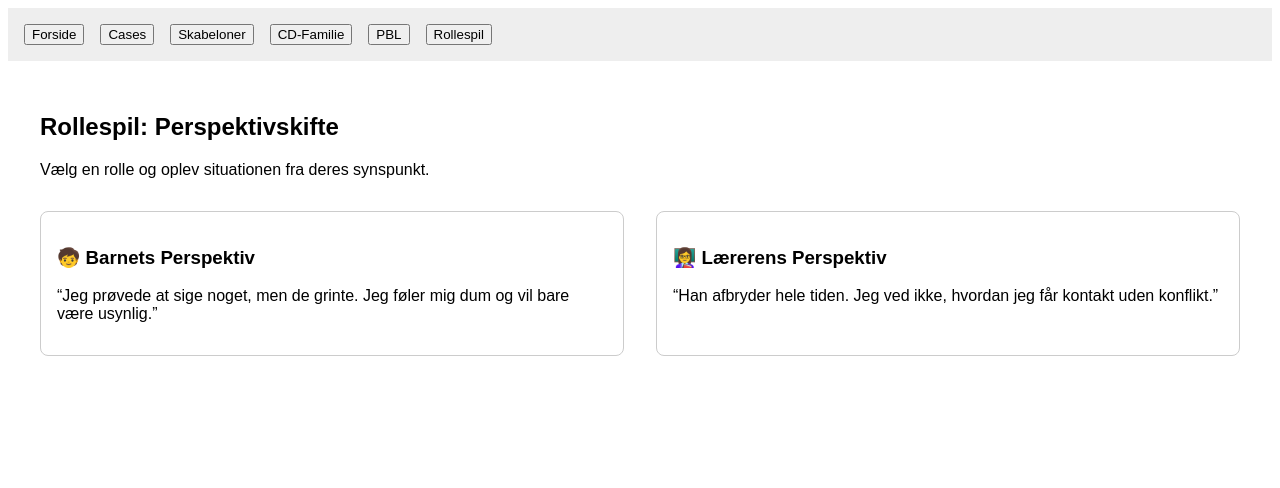
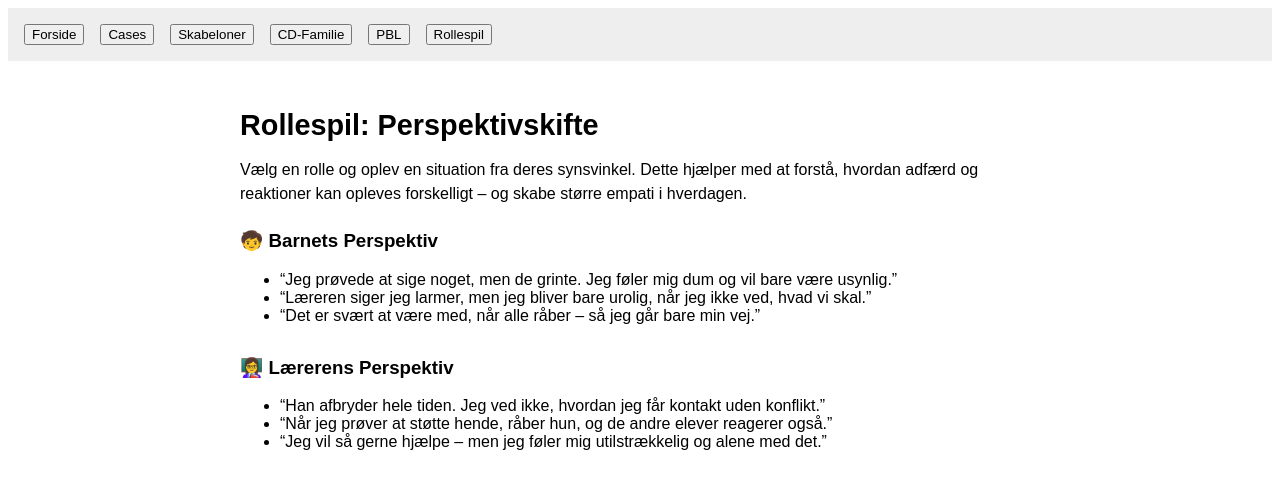
Before and after one commit to howandt/cdai-site, a React (Vite) app: page / in a window 1280 px wide. Both pictures are taken after a click on the button "Rollespil". Shown: the top 488 px of the page. Built offline with nearby package versions, Linux system fonts and the light colour scheme.

Commit message:
Update RoleplayPerspective.jsx

```diff
--- a/src/components/RoleplayPerspective.jsx
+++ b/src/components/RoleplayPerspective.jsx
@@ -2,20 +2,28 @@ import React from "react";
 
 const RoleplayPerspective = () => {
   return (
-    <div style={{ padding: "2rem", fontFamily: "sans-serif" }}>
-      <h2>Rollespil: Perspektivskifte</h2>
-      <p>Vælg en rolle og oplev situationen fra deres synspunkt.</p>
+    <div style={{ padding: "1.5rem", fontFamily: "sans-serif", maxWidth: "800px", margin: "0 auto" }}>
+      <h2 style={{ fontSize: "1.8rem", marginBottom: "1rem" }}>Rollespil: Perspektivskifte</h2>
+      <p style={{ marginBottom: "1.5rem", fontSize: "1rem", lineHeight: "1.5" }}>
+        Vælg en rolle og oplev en situation fra deres synsvinkel. Dette hjælper med at forstå, hvordan adfærd og reaktioner kan opleves forskelligt – og skabe større empati i hverdagen.
+      </p>
 
-      <div style={{ display: "flex", gap: "2rem", marginTop: "2rem" }}>
-        <div style={{ border: "1px solid #ccc", padding: "1rem", borderRadius: "8px", flex: 1 }}>
-          <h3>🧒 Barnets Perspektiv</h3>
-          <p>“Jeg prøvede at sige noget, men de grinte. Jeg føler mig dum og vil bare være usynlig.”</p>
-        </div>
+      <div style={{ marginBottom: "2rem" }}>
+        <h3>🧒 Barnets Perspektiv</h3>
+        <ul>
+          <li>“Jeg prøvede at sige noget, men de grinte. Jeg føler mig dum og vil bare være usynlig.”</li>
+          <li>“Læreren siger jeg larmer, men jeg bliver bare urolig, når jeg ikke ved, hvad vi skal.”</li>
+          <li>“Det er svært at være med, når alle råber – så jeg går bare min vej.”</li>
+        </ul>
+      </div>
 
-        <div style={{ border: "1px solid #ccc", padding: "1rem", borderRadius: "8px", flex: 1 }}>
-          <h3>👩‍🏫 Lærerens Perspektiv</h3>
-          <p>“Han afbryder hele tiden. Jeg ved ikke, hvordan jeg får kontakt uden konflikt.”</p>
-        </div>
+      <div>
+        <h3>👩‍🏫 Lærerens Perspektiv</h3>
+        <ul>
+          <li>“Han afbryder hele tiden. Jeg ved ikke, hvordan jeg får kontakt uden konflikt.”</li>
+          <li>“Når jeg prøver at støtte hende, råber hun, og de andre elever reagerer også.”</li>
+          <li>“Jeg vil så gerne hjælpe – men jeg føler mig utilstrækkelig og alene med det.”</li>
+        </ul>
       </div>
     </div>
   );
```
